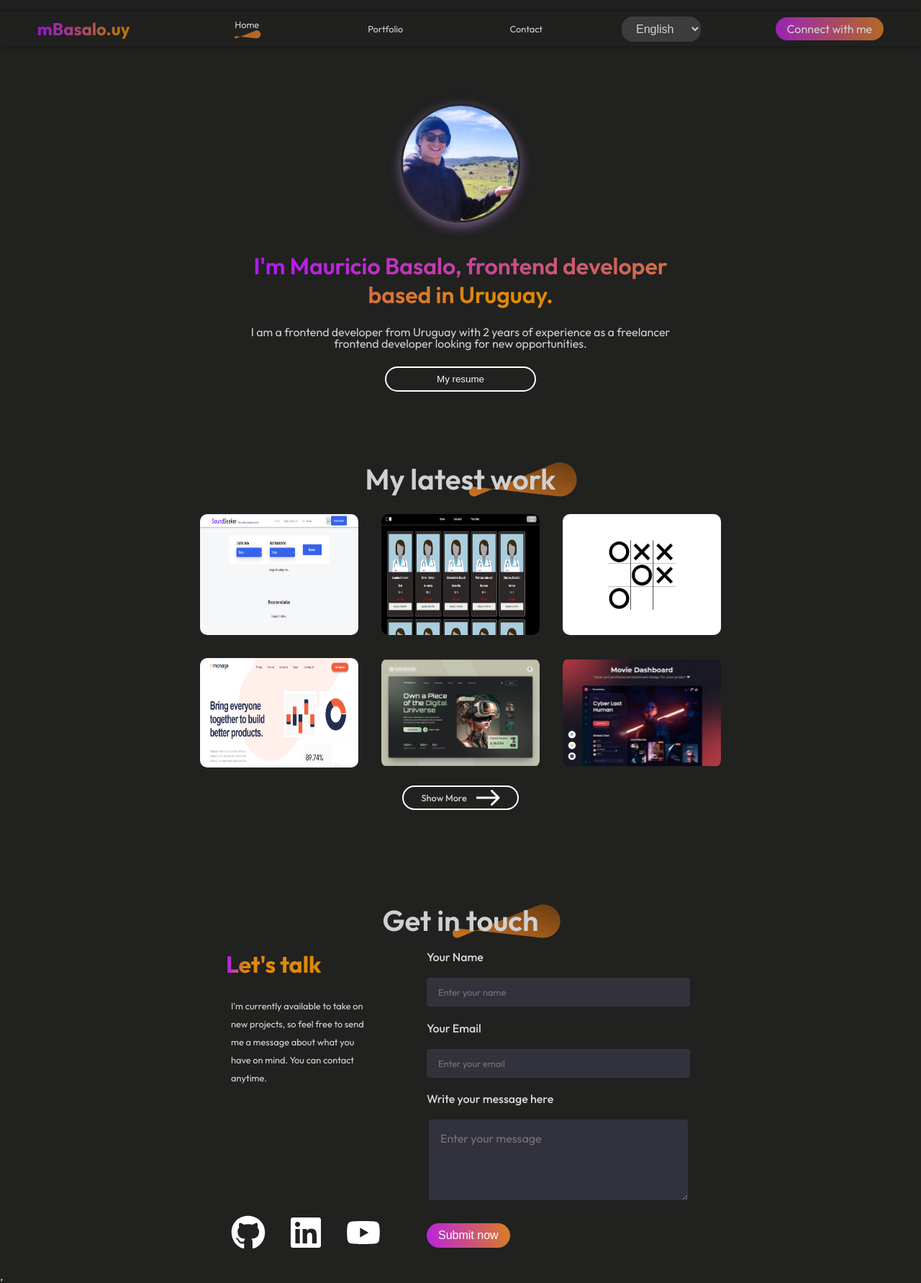
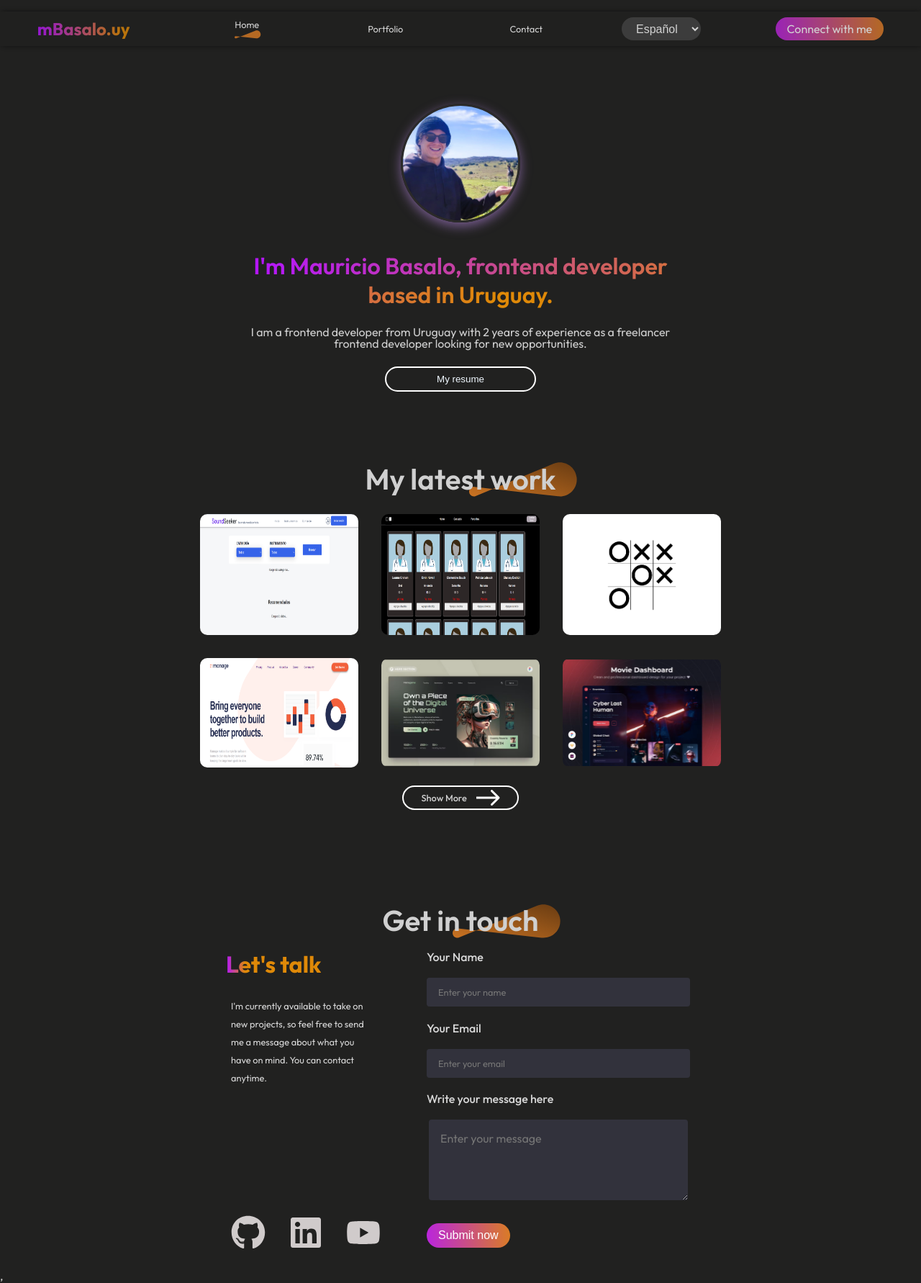
Before and after one commit to mBasalo/portfolio-website, a React (Vite) app: page / in a window 1280 px wide. Shown: the whole page at 72% size. Built offline with nearby package versions, Linux system fonts and the light colour scheme.

Commit message:
lenguaje y redes

```diff
--- a/src/Components/Contact/Contact.css
+++ b/src/Components/Contact/Contact.css
@@ -77,13 +77,25 @@
 .font-awesome {
     width: 3rem;
     height: 3rem;
+    color: rgb(208, 203, 203);
+}
+
+ .youtube:hover {
+    color: red;
+}
+
+.linkedin:hover {
+    color: rgb(50, 50, 234);
+}
+
+.git:hover {
     color: white;
-
 }
 
 
 .contact-detail:hover {
-    transform: scale(1.1);
+    transform: scale(1.2);
+
 }
 
 .contact-right {
--- a/src/Components/Contact/Contact.jsx
+++ b/src/Components/Contact/Contact.jsx
@@ -48,19 +48,19 @@ export const Contact = () => {
           <div className="contact-details">
             <div className="contact-detail">
               <a href="https://github.com/mBasalo">
-                <FontAwesomeIcon icon={faGithub} className='font-awesome' />
+                <FontAwesomeIcon icon={faGithub} className='font-awesome git' />
               </a>
             </div>
 
             <div className="contact-detail">
               <a href="https://www.linkedin.com/in/mauricio-basalo/">
-                <FontAwesomeIcon icon={faLinkedin} className='font-awesome' />
+                <FontAwesomeIcon icon={faLinkedin} className='font-awesome linkedin' />
               </a>
             </div>
 
             <div className="contact-detail">
               <a href="https://www.youtube.com/@mauriciobasalogutierrez5561/videos">
-                <FontAwesomeIcon icon={faYoutube} className='font-awesome' />
+                <FontAwesomeIcon icon={faYoutube} className='font-awesome youtube' />
               </a>
             </div>
           </div>
--- a/src/Components/Navbar/Navbar.css
+++ b/src/Components/Navbar/Navbar.css
@@ -78,7 +78,7 @@
   }
 
   .language-select {
-    padding: .5rem 1rem;
+    padding: .4rem 1rem;
     border: none;
     background-color: #444;
     color: white;
--- a/src/Components/Navbar/Navbar.jsx
+++ b/src/Components/Navbar/Navbar.jsx
@@ -62,8 +62,9 @@ const Navbar = () => {
 
       <div className='nav-language'>
         <select onChange={handleLanguageChange} className='language-select'>
+          <option value="es">Español</option>
           <option value="en">English</option>
-          <option value="es">Español</option>
+
         </select>
       </div>
 
```
